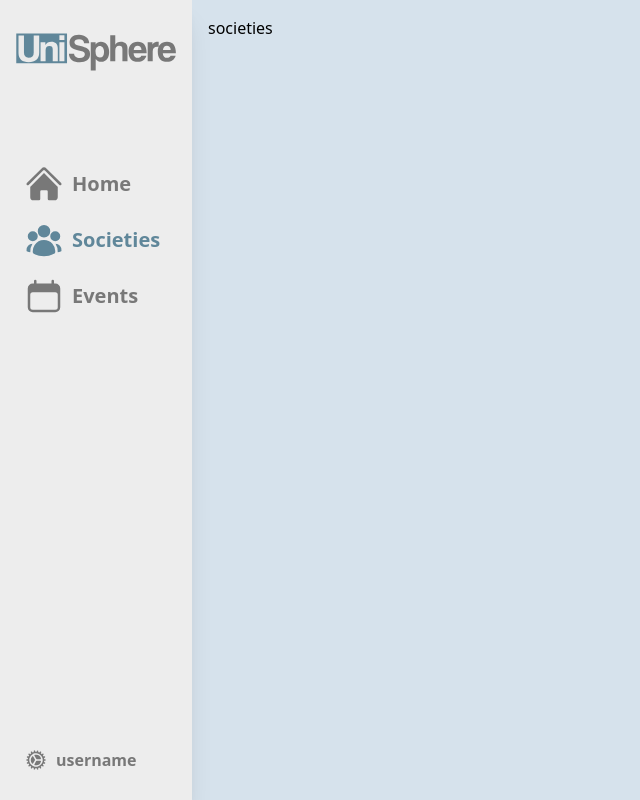
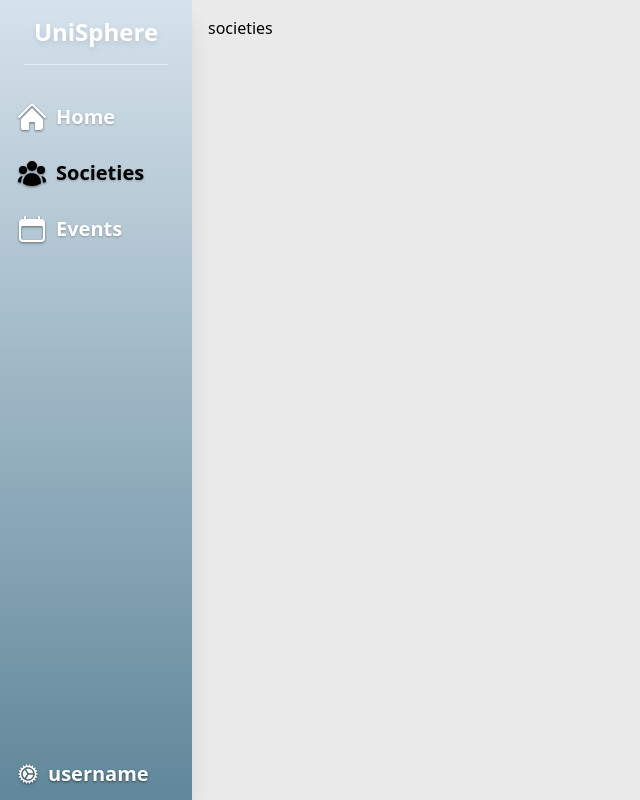
Before and after one commit to Jayd-H/UniSphere, a React (Vite) app in the folder Client/: page /societies in a window 1280 px wide. Shown: the whole page, without its empty margins (0-640 px from the left). Built offline with nearby package versions, Linux system fonts and the light colour scheme.

Commit message:
Styled sidebar a bit more
I think I made it worse but I will fix it another time

```diff
--- a/Client/src/App.tsx
+++ b/Client/src/App.tsx
@@ -10,7 +10,7 @@ import Sidebar from './Components/Sidebar';
 // Define a layout component that includes the sidebar
 const LayoutWithSidebar = () => {
   return (
-    <div className="flex h-screen bg-luni-light-blue">
+    <div className="flex h-screen bg-luni-white">
       <Sidebar />
       <div className="flex-grow p-4 overflow-auto">
         <Outlet /> {/* This will render the content of the routed pages */}
--- a/Client/src/Components/Sidebar.tsx
+++ b/Client/src/Components/Sidebar.tsx
@@ -1,40 +1,46 @@
 import React from 'react';
 import { NavLink } from 'react-router-dom';
 import { HomeIcon, UserGroupIcon, CalendarIcon, CogIcon } from '@heroicons/react/24/solid';
-import UniSphereLogo from '../assets/UniSphereLogo.svg'; // Make sure the path is correct
 
 const Sidebar = () => {
+  const linkBaseClasses = 'flex items-center justify-start w-full px-4 py-3 rounded-md text-xl font-bold transition-all duration-300 group';
+  const activeLinkClasses = 'relative before:content-[""] before:absolute before:left-1/2 before:right-1/2 before:bottom-0 before:h-[2px] before:bg-white before:transition-all before:duration-300';
+  const inactiveLinkClasses = 'text-white group-hover:before:content-[""] group-hover:before:absolute group-hover:before:left-1/2 group-hover:before:right-1/2 group-hover:before:bottom-0 group-hover:before:h-[2px] group-hover:before:bg-white group-hover:before:scale-x-0 group-hover:before:transition-all group-hover:before:duration-300 group-hover:before:origin-center';
+  const settingsLinkClasses = 'text-md py-2';
+  const shadowClasses = 'drop-shadow-[0_1px_1px_rgba(0,0,0,0.25)]';
+
   const getNavLinkClasses = ({ isActive }: { isActive: boolean }) => (
-    `flex items-center justify-start w-full px-4 py-2 rounded-md text-xl font-bold
-    ${isActive ? 'text-luni-blue' : 'text-luni-grey'} hover:text-white hover:bg-luni-dark-blue`
+    `${linkBaseClasses} ${shadowClasses} ${isActive ? activeLinkClasses + ' before:left-0 before:right-0' : inactiveLinkClasses}`
   );
 
-  const getNavLinkClassesSettings = ({ isActive }: { isActive: boolean }) => (
-    `flex items-center justify-start w-full px-4 py-2 rounded-md text-md font-bold
-    ${isActive ? 'text-luni-blue' : 'text-luni-grey'} hover:text-white hover:bg-luni-dark-blue`
+  const getSettingsLinkClasses = ({ isActive }: { isActive: boolean }) => (
+    `${linkBaseClasses} ${settingsLinkClasses} ${shadowClasses} ${isActive ? activeLinkClasses + ' before:left-0 before:right-0' : inactiveLinkClasses}`
   );
 
   return (
-    <div className="flex flex-col w-48 h-screen bg-luni-white py-5 text-center shadow-xl">
-      <div className="flex-grow">
-        <img src={UniSphereLogo} alt="UniSphere Logo" className="h-12 mb-20 mt-2 mx-auto w-40" />
+    <div className="w-48 h-screen bg-gradient-to-b from-luni-light-blue to-luni-blue text-center shadow-xl">
+      <div className="flex flex-col justify-between h-full">
+        <div className="mb-12">
+          <h1 className="text-2xl font-bold text-white p-4 drop-shadow-md">UniSphere</h1>
+          <div className="mx-auto w-3/4 h-[1px] bg-white/50 mb-6"></div> {/* Separator line */}
           <NavLink to="/home" className={getNavLinkClasses}>
-          <HomeIcon className="h-10 w-10 mx-2" />
+            <HomeIcon className={`h-8 w-8 mr-2 ${shadowClasses}`} />
             Home
           </NavLink>
           <NavLink to="/societies" className={getNavLinkClasses}>
-          <UserGroupIcon className="h-10 w-10 mx-2" />
+            <UserGroupIcon className={`h-8 w-8 mr-2 ${shadowClasses}`} />
             Societies
           </NavLink>
           <NavLink to="/events" className={getNavLinkClasses}>
-          <CalendarIcon className="h-10 w-10 mx-2" />
+            <CalendarIcon className={`h-8 w-8 mr-2 ${shadowClasses}`} />
             Events
           </NavLink>
         </div>
-      <NavLink to="/settings" className={getNavLinkClassesSettings}>
-        <CogIcon className="h-6 w-6 mx-2" />
-        <span>username</span>
+        <NavLink to="/settings" className={getSettingsLinkClasses}>
+          <CogIcon className={`h-6 w-6 mr-2 ${shadowClasses}`} />
+          <span className={shadowClasses}>username</span>
         </NavLink>
+      </div>
     </div>
   );
 };
--- a/Client/tailwind.config.js
+++ b/Client/tailwind.config.js
@@ -7,9 +7,12 @@ module.exports = {
       colors: {
         'luni-blue': '#60879A',
         'luni-light-blue': '#D6E2EC',
-        'luni-white': '#ededed',
+        'luni-white': '#eaeaea',
         'luni-black': '#2E2E2E',
         'luni-grey': '#787878',
+        'luni-blue-start': '#3B82F6', // Use a lighter blue for the gradient start
+        'luni-blue-end': '#1E40AF', // Use a darker blue for the gradient end
+        'luni-dark-blue': '#1E3A8A',
       },
       fontFamily: {
         'arimo': ['Arimo', 'sans-serif'],
```
Lines whose indentation alone changed are shown as unchanged.
